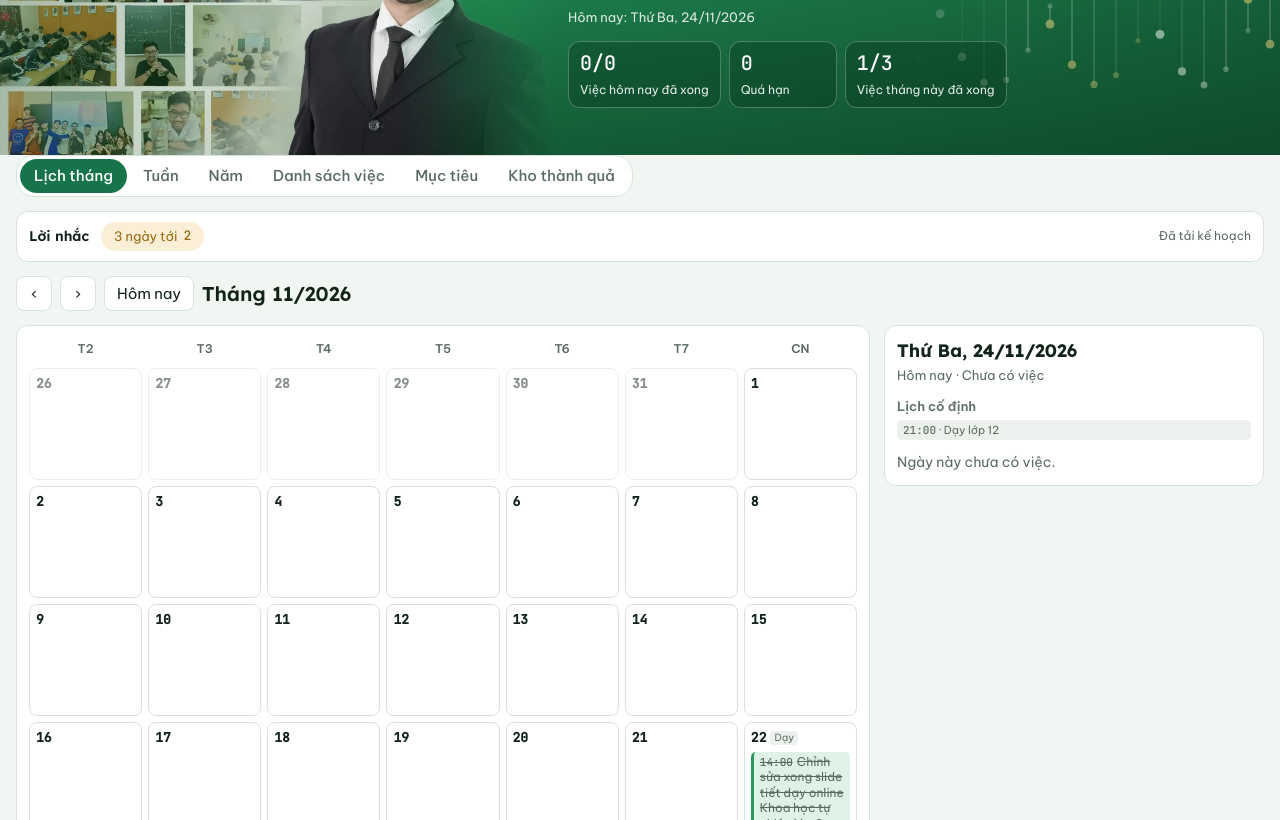
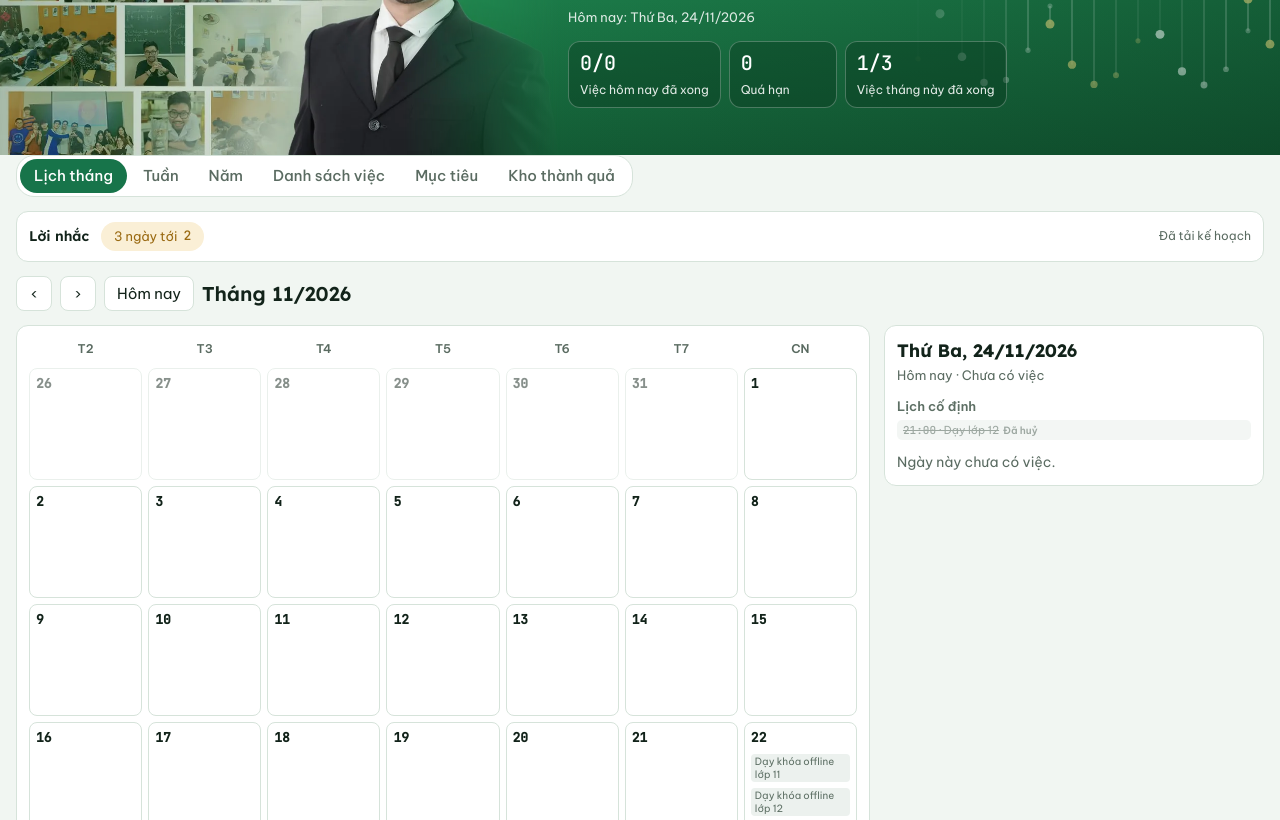
Before and after one commit to PhamMinhKienBI7087/ke-hoach-cong-viec, a plain HTML site: page index.html in a window 1280 px wide. Shown: the part 125-945 px from the top of the page. Drawn offline with Linux system fonts and the light colour scheme.

Commit message:
Lịch cố định: hiện rõ tên lớp, gạch bỏ buổi đã huỷ/đã xong; huỷ buổi dạy lớp 12 tối 24/11
Co-Authored-By: Claude Opus 5.5 <noreply@anthropic.com>
Claude-Session: https://claude.ai/code/session_014KVyZfadZxy1Ca9zVXWiBV

```diff
--- a/index.html
+++ b/index.html
@@ -156,7 +156,9 @@ a { color: var(--accent); }
 .cell.sel { border-color: var(--accent); box-shadow: inset 0 0 0 2px var(--accent); }
 .cell .d { font-family: var(--font-mono); font-size: 13px; display: flex; justify-content: space-between; gap: 4px; align-items: center; }
 .cell.today .d b { background: var(--accent); color: var(--on-accent); border-radius: 999px; padding: 0 7px; font-weight: 500; }
-.fx { font-family: var(--font-body); font-size: 10px; color: var(--fixed-ink); background: var(--fixed); border-radius: 4px; padding: 0 4px; white-space: nowrap; }
+.fx { display: block; font-family: var(--font-body); font-size: 10px; line-height: 1.3; color: var(--fixed-ink); background: var(--fixed); border-radius: 4px; padding: 1px 4px; margin-top: 2px; overflow-wrap: anywhere; }
+.fx.off, .fxb.off { text-decoration: line-through; opacity: .6; }
+.fxb .ofl { margin-left: 4px; font-size: 10px; font-weight: 600; text-decoration: none; display: inline-block; }
 .ev { display: block; font-size: 12px; line-height: 1.3; padding: 2px 6px; border-radius: 5px; border-left: 3px solid var(--todo); background: var(--todo-soft); overflow-wrap: anywhere; }
 .ev.done { border-left-color: var(--done); background: var(--done-soft); color: var(--muted); text-decoration: line-through; }
 .ev.late { border-left-color: var(--bad); background: var(--bad-soft); }
@@ -389,6 +391,8 @@ footer { font-size: 12px; color: var(--muted); }
   function byImportantThenDeadline(a, b) { if (a.important !== b.important) return a.important ? -1 : 1; return byDeadline(a, b); }
   function tasksOn(ds) { return state.tasks.filter(function (t) { return t.date === ds; }).sort(byDeadline); }
   function fixedOn(d) { var n = dowIndex(d) + 1, k = ymd(d); return state.schedule.filter(function (s) { return s.days.indexOf(n) >= 0 && (!s.from || k >= s.from) && (!s.until || k <= s.until); }); }
+  function fixedState(s, k) { return s.cancelled.indexOf(k) >= 0 ? "cancel" : s.done.indexOf(k) >= 0 ? "done" : ""; }
+  function fixedItem(s, k) { var st = fixedState(s, k); return '<span class="fxb' + (st ? " off" : "") + '">' + fixedWhen(s) + " · " + esc(s.label) + (st ? '<span class="ofl">' + (st === "cancel" ? "Đã huỷ" : "Đã xong") + "</span>" : "") + "</span>"; }
   function fixedWhen(s) { return s.start ? '<span class="tm">' + esc(s.start + (s.end ? "–" + s.end : "")) + "</span>" : esc(s.slot || ""); }
   function dayState(list) {
     if (!list.length) return "";
@@ -455,7 +459,7 @@ footer { font-size: 12px; color: var(--muted); }
 
   /* ---------- Lịch ---------- */
   function evHTML(t) { return '<span class="ev ' + vis(t) + '">' + (t.important ? '<span class="st" aria-label="Quan trọng">★</span>' : "") + (t.time ? '<span class="tm">' + esc(t.time) + "</span>" : "") + esc(t.title) + "</span>"; }
-  function fixedTag(d) { var f = fixedOn(d); if (!f.length) return ""; var labels = []; f.forEach(function (s) { var l = /dạy/i.test(s.label) ? "Dạy" : /học/i.test(s.label) ? "Học" : s.label; if (labels.indexOf(l) < 0) labels.push(l); }); return '<span class="fx">' + esc(labels.join(" · ")) + "</span>"; }
+  function fixedTag(d) { var k = ymd(d); return fixedOn(d).map(function (s) { return '<span class="fx' + (fixedState(s, k) ? " off" : "") + '">' + esc(s.label) + "</span>"; }).join(""); }
   function legend() { return '<div class="legend"><span class="lg-todo">Chưa xong</span><span class="lg-done">Đã xong</span><span class="lg-late">Quá hạn</span><span class="lg-fix">Lịch cố định</span><span class="lg-star"><span class="st">★</span>Quan trọng</span></div>'; }
 
   function renderMonth() {
@@ -466,7 +470,7 @@ footer { font-size: 12px; color: var(--muted); }
       if (i >= 35 && day.getMonth() !== c.getMonth()) break;
       var ds = ymd(day), list = tasksOn(ds);
       html += '<button type="button" class="cell' + (day.getMonth() !== c.getMonth() ? " out" : "") + (ds === t0 ? " today" : "") + (ds === sel ? " sel" : "") + '" data-act="pick" data-date="' + ds + '" aria-pressed="' + (ds === sel) + '" aria-label="' + DOW[dowIndex(day)] + " " + dm(day) + ", " + (list.length ? list.length + " việc" : "chưa có việc") + '">' +
-        '<span class="d"><b>' + day.getDate() + "</b>" + fixedTag(day) + "</span>" + list.slice(0, MAX_IN_CELL).map(evHTML).join("") +
+        '<span class="d"><b>' + day.getDate() + "</b></span>" + fixedTag(day) + list.slice(0, MAX_IN_CELL).map(evHTML).join("") +
         (list.length > MAX_IN_CELL ? '<span class="more">+' + (list.length - MAX_IN_CELL) + " việc nữa</span>" : "") +
         '<span class="dots">' + list.map(function (t) { return '<i class="' + vis(t) + '"></i>'; }).join("") + "</span></button>";
     }
@@ -476,7 +480,7 @@ footer { font-size: 12px; color: var(--muted); }
     var m = mondayOf(state.cursor), t0 = todayStr(), sel = ymd(state.sel), html = '<div class="week">';
     for (var i = 0; i < 7; i++) {
       var day = addDays(m, i), ds = ymd(day), list = tasksOn(ds);
-      var fx = fixedOn(day).map(function (s) { return '<span class="fxb">' + fixedWhen(s) + " · " + esc(s.label) + "</span>"; }).join("");
+      var fx = fixedOn(day).map(function (s) { return fixedItem(s, ds); }).join("");
       html += '<button type="button" class="wcol' + (ds === t0 ? " today" : "") + (ds === sel ? " sel" : "") + '" data-act="pick" data-date="' + ds + '" aria-pressed="' + (ds === sel) + '">' +
         '<span class="wh"><b>' + DOW[i] + "</b><span>" + dm(day) + "</span></span>" + fx + (list.length ? list.map(evHTML).join("") : (fx ? "" : '<span class="empty" style="font-size:12px">Trống</span>')) + "</button>";
     }
@@ -543,7 +547,7 @@ footer { font-size: 12px; color: var(--muted); }
     var html = "<div><h2>" + DOW[dowIndex(state.sel)] + ", " + dmy(state.sel) + "</h2>" +
       '<div class="sub">' + (ds === todayStr() ? "Hôm nay · " : "") + (list.length ? done + "/" + list.length + " việc đã xong" : "Chưa có việc") + "</div></div>";
     var fx = fixedOn(state.sel);
-    if (fx.length) html += '<div class="fixed-list"><h3>Lịch cố định</h3>' + fx.map(function (s) { return '<span class="fxb">' + fixedWhen(s) + " · " + esc(s.label) + "</span>"; }).join("") + "</div>";
+    if (fx.length) html += '<div class="fixed-list"><h3>Lịch cố định</h3>' + fx.map(function (s) { return fixedItem(s, ds); }).join("") + "</div>";
     html += list.length ? '<ul class="plan">' + list.map(function (t) { return itemHTML(t, false); }).join("") + "</ul>" : '<p class="empty">Ngày này chưa có việc.</p>';
     if (ds === todayStr()) {
       var back = state.tasks.filter(isLate).sort(byImportantThenDeadline);
@@ -751,7 +755,9 @@ footer { font-size: 12px; color: var(--muted); }
   function normFixed(x) {
     x = x || {};
     var days = Array.isArray(x.days) ? x.days.filter(function (d) { return d >= 1 && d <= 7; }) : [];
-    return { days: days, label: x.label || "Lịch cố định", start: isTime(x.start) ? x.start : "", end: isTime(x.end) ? x.end : "", slot: x.slot || "", from: isDate(x.from) ? x.from : "", until: isDate(x.until) ? x.until : "" };
+    return { days: days, label: x.label || "Lịch cố định", start: isTime(x.start) ? x.start : "", end: isTime(x.end) ? x.end : "", slot: x.slot || "", from: isDate(x.from) ? x.from : "", until: isDate(x.until) ? x.until : "", done: dates(x.done), cancelled: dates(x.cancelled) };
+  }
+  function dates(v) { return Array.isArray(v) ? v.filter(isDate) : [];
   }
   function isDate(v) { return typeof v === "string" && /^\d{4}-\d{2}-\d{2}$/.test(v); }
   function normMs(x, i) {
--- a/tasks.json
+++ b/tasks.json
@@ -1,5 +1,5 @@
 {
-  "updatedAt": "2026-11-23T11:44:08+07:00",
+  "updatedAt": "2026-11-24T11:46:42+07:00",
   "roadmap": [],
   "schedule": [
     {
@@ -20,7 +20,10 @@
       "start": "21:00",
       "end": "",
       "from": "2026-11-23",
-      "until": "2027-06-30"
+      "until": "2027-06-30",
+      "cancelled": [
+        "2026-11-24"
+      ]
     },
     {
       "days": [
```
Also changed, not shown: 1 other file.
